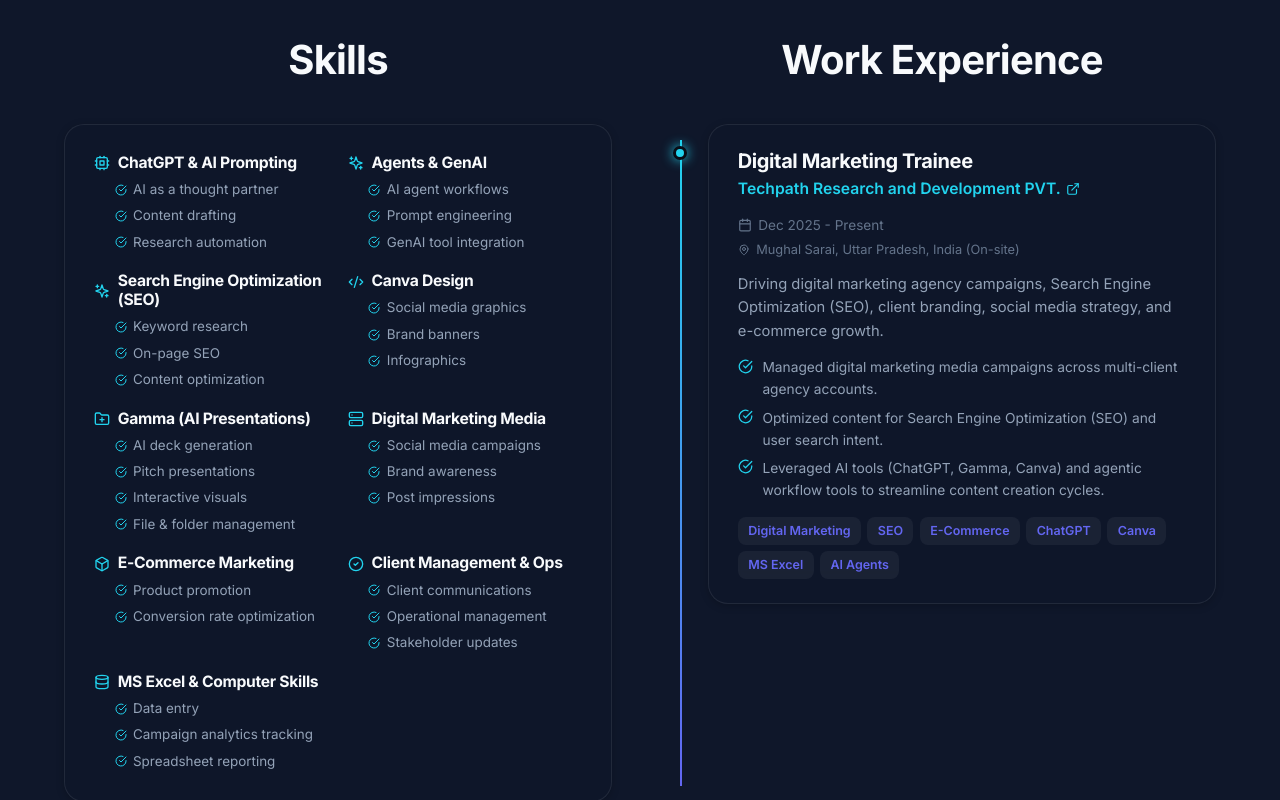
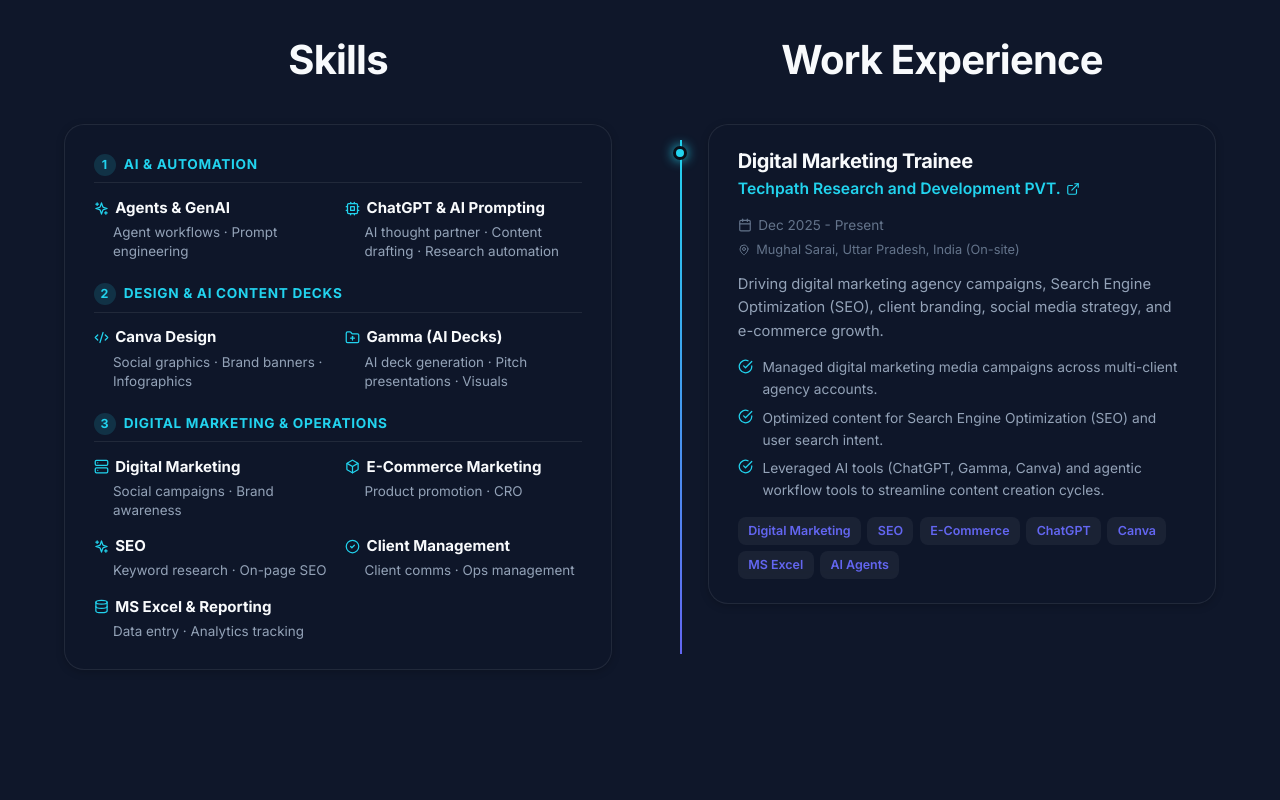
Before and after one commit to tanishka-wy/Tanishka-portfolio, a React (Vite) app: page / in a window 1280 px wide. Shown: the part 860-1660 px from the top of the page. Built offline with nearby package versions, Linux system fonts and the light colour scheme.

Commit message:
Group skills into 3 categorized sections with dot-separated skill descriptions inside single glass card

```diff
--- a/src/components/Skills.jsx
+++ b/src/components/Skills.jsx
@@ -1,6 +1,6 @@
 import React from 'react';
-import { Cpu, Sparkles, Code2, FolderPlus, Server, Box, CheckCircle2, Database, FileCode2, CheckCircle } from 'lucide-react';
-import { skillsData } from '../data/portfolioData';
+import { Cpu, Sparkles, Code2, FolderPlus, Server, Box, CheckCircle2, Database, FileCode2 } from 'lucide-react';
+import { groupedSkillsData } from '../data/portfolioData';
 
 const iconMap = {
   Cpu: Cpu,
@@ -21,7 +21,7 @@
         <h2 className="section-title">Skills</h2>
       </div>
 
-      {/* Single Glass Card Containing All Skills */}
+      {/* Single Glass Card Containing Grouped Skills */}
       <div
         className="glass-card"
         style={{
@@ -29,37 +29,66 @@
           display: 'flex',
           flexDirection: 'column',
           gap: '1.4rem',
-          flex: 1
+          flex: 1,
+          justifyContent: 'space-between'
         }}
       >
+        {groupedSkillsData.map((group) => (
+          <div key={group.categoryNumber} style={{ display: 'flex', flexDirection: 'column', gap: '0.8rem' }}>
+            <div style={{
+              fontSize: '0.85rem',
+              fontWeight: 700,
+              textTransform: 'uppercase',
+              letterSpacing: '0.05em',
+              color: 'var(--accent-cyan)',
+              borderBottom: '1px solid rgba(255, 255, 255, 0.08)',
+              paddingBottom: '0.4rem',
+              display: 'flex',
+              alignItems: 'center',
+              gap: '0.5rem'
+            }}>
+              <span style={{
+                background: 'rgba(34, 211, 238, 0.15)',
+                color: 'var(--accent-cyan)',
+                width: '22px',
+                height: '22px',
+                borderRadius: '50%',
+                display: 'inline-flex',
+                alignItems: 'center',
+                justifyContent: 'center',
+                fontSize: '0.78rem',
+                fontWeight: 700
+              }}>
+                {group.categoryNumber}
+              </span>
+              {group.categoryTitle}
+            </div>
+
             <div style={{
               display: 'grid',
               gridTemplateColumns: 'repeat(auto-fit, minmax(220px, 1fr))',
-          gap: '1.2rem'
+              gap: '0.9rem'
             }}>
-          {skillsData.map((skill) => {
+              {group.skills.map((skill) => {
                 const IconComponent = iconMap[skill.icon] || Sparkles;
                 return (
-              <div key={skill.name} style={{ display: 'flex', flexDirection: 'column', gap: '0.4rem' }}>
-                <div style={{ display: 'flex', alignItems: 'center', gap: '0.5rem' }}>
-                  <IconComponent size={16} color="var(--accent-cyan)" style={{ flexShrink: 0 }} />
-                  <h3 style={{ fontSize: '0.98rem', fontWeight: 700, color: 'var(--text-primary)', margin: 0 }}>
+                  <div key={skill.name} style={{ display: 'flex', flexDirection: 'column', gap: '0.2rem' }}>
+                    <div style={{ display: 'flex', alignItems: 'center', gap: '0.4rem' }}>
+                      <IconComponent size={15} color="var(--accent-cyan)" style={{ flexShrink: 0 }} />
+                      <span style={{ fontSize: '0.94rem', fontWeight: 700, color: 'var(--text-primary)' }}>
                         {skill.name}
-                  </h3>
+                      </span>
                     </div>
-                <div style={{ display: 'flex', flexDirection: 'column', gap: '0.3rem', paddingLeft: '1.3rem' }}>
-                  {skill.bullets.map((bullet, idx) => (
-                    <div key={idx} style={{ display: 'flex', alignItems: 'center', gap: '0.4rem', fontSize: '0.84rem', color: 'var(--text-secondary)' }}>
-                      <CheckCircle size={12} color="var(--accent-cyan)" style={{ flexShrink: 0 }} />
-                      <span>{bullet}</span>
+                    <p style={{ fontSize: '0.84rem', color: 'var(--text-secondary)', margin: 0, paddingLeft: '1.2rem', lineHeight: 1.4 }}>
+                      {skill.description}
+                    </p>
+                  </div>
+                );
+              })}
+            </div>
           </div>
         ))}
       </div>
     </div>
   );
-          })}
-        </div>
-      </div>
-    </div>
-  );
 }
--- a/src/data/portfolioData.js
+++ b/src/data/portfolioData.js
@@ -19,6 +19,36 @@
 };
 
 export const skillCategories = ["All", "Digital Marketing & SEO", "AI & Content Tools", "Management & Ops"];
+
+export const groupedSkillsData = [
+  {
+    categoryNumber: 1,
+    categoryTitle: "AI & Automation",
+    skills: [
+      { name: "Agents & GenAI", icon: "Sparkles", description: "Agent workflows · Prompt engineering" },
+      { name: "ChatGPT & AI Prompting", icon: "Cpu", description: "AI thought partner · Content drafting · Research automation" }
+    ]
+  },
+  {
+    categoryNumber: 2,
+    categoryTitle: "Design & AI Content Decks",
+    skills: [
+      { name: "Canva Design", icon: "Code2", description: "Social graphics · Brand banners · Infographics" },
+      { name: "Gamma (AI Decks)", icon: "FolderPlus", description: "AI deck generation · Pitch presentations · Visuals" }
+    ]
+  },
+  {
+    categoryNumber: 3,
+    categoryTitle: "Digital Marketing & Operations",
+    skills: [
+      { name: "Digital Marketing", icon: "Server", description: "Social campaigns · Brand awareness" },
+      { name: "E-Commerce Marketing", icon: "Box", description: "Product promotion · CRO" },
+      { name: "SEO", icon: "Sparkles", description: "Keyword research · On-page SEO" },
+      { name: "Client Management", icon: "CheckCircle2", description: "Client comms · Ops management" },
+      { name: "MS Excel & Reporting", icon: "Database", description: "Data entry · Analytics tracking" }
+    ]
+  }
+];
 
 export const skillsData = [
   { name: "ChatGPT & AI Prompting", category: "AI & Content Tools", icon: "Cpu", bullets: ["AI as a thought partner", "Content drafting", "Research automation"] },
```
Lines whose indentation alone changed are shown as unchanged.
